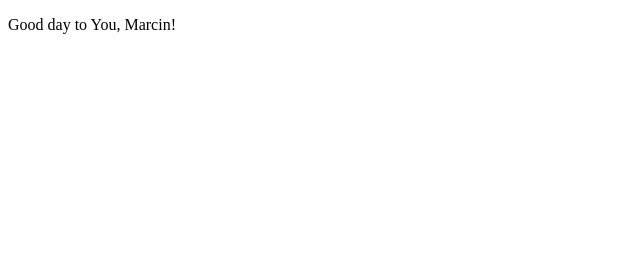
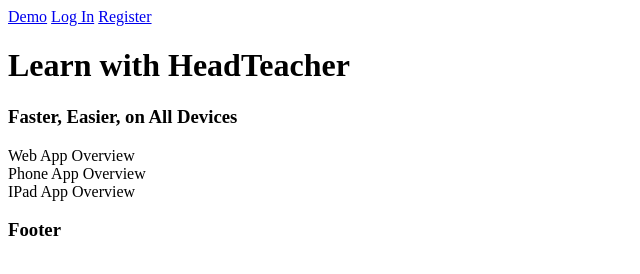
Before and after one commit to marcindziedzic/headteacher-server, a plain HTML site: page resources/views/index.html in a window 1280 px wide. Shown: the whole page, without its empty margins (0-640 px from the left). Drawn offline with Linux system fonts and the light colour scheme.

Commit message:
initial index.html page

```diff
--- a/resources/views/index.html
+++ b/resources/views/index.html
@@ -1,10 +1,21 @@
-<!DOCTYPE HTML PUBLIC "-//W3C//DTD HTML 4.01 Transitional//EN"
-        "http://www.w3.org/TR/html4/loose.dtd">
-<html>
-<head>
-    <title>Headteacher Language Facilitator</title>
-</head>
-<body>
-    <p>Good day to You, Marcin!</p>
-</body>
-</html>
+<snippet>
+    <header>
+        <nav>
+            <!-- Consider placing here login_form -->
+            <a href="#">Demo</a>
+            <a href="#">Log In</a>
+            <a href="#">Register</a>
+        </nav>
+        <h1>Learn with HeadTeacher</h1>
+
+        <h3>Faster, Easier, on All Devices</h3>
+    </header>
+    <div id="main">
+        <section id="web_overview">Web App Overview</section>
+        <section id="phone_app_overview">Phone App Overview</section>
+        <section id="ipad_app_overview">IPad App Overview</section>
+    </div>
+    <footer>
+        <h3>Footer</h3>
+    </footer>
+</snippet>
```
Also changed, not shown: resources/views/layout.html (added, +11 -0 lines), 1 other file.
